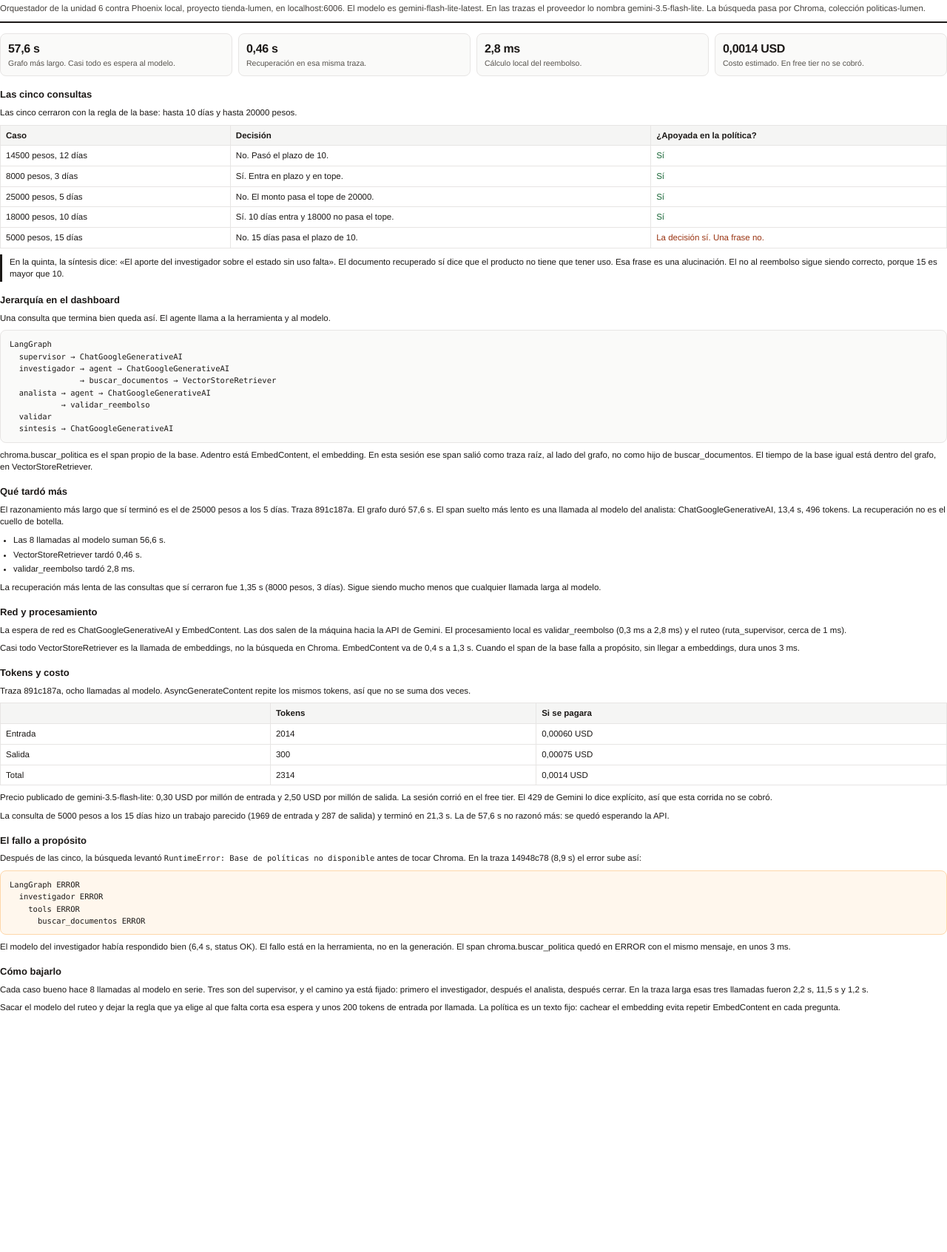
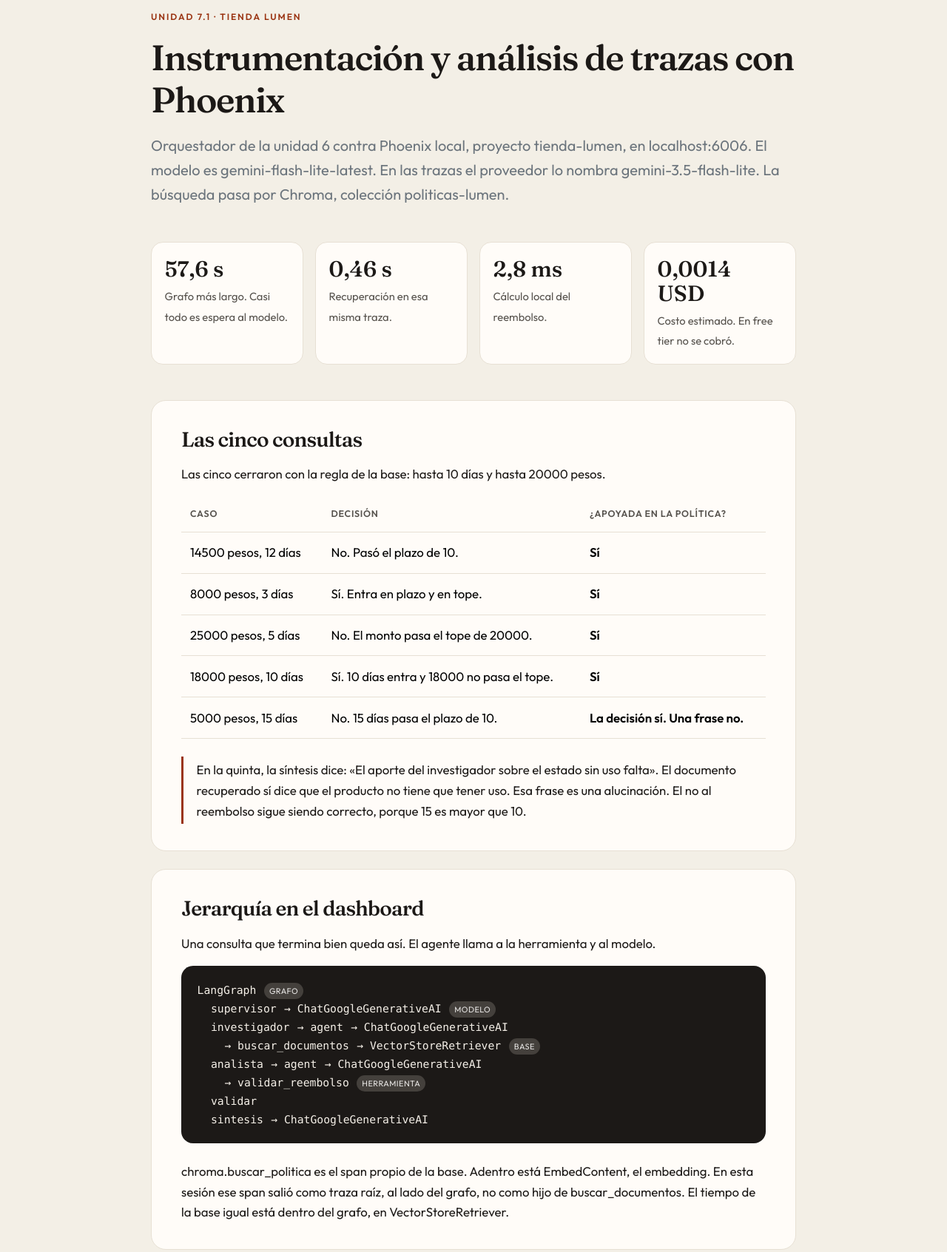
Before and after one commit to francocastro204/trazas-tienda-lumen, a plain HTML site: page index.html in a window 1280 px wide. Shown: the part 51-1744 px from the top of the page at 74% size. Before the commit the page ends 1430 px from the top, so only its background shows below. Drawn offline with nearby package versions, Linux system fonts and the light colour scheme.

Commit message:
Dale aire y un diseño con Bootstrap al informe.
Co-authored-by: Cursor <cursoragent@cursor.com>

```diff
--- a/index.html
+++ b/index.html
@@ -2,147 +2,224 @@
 <html lang="es">
 <head>
   <meta charset="utf-8" />
+  <meta name="viewport" content="width=device-width, initial-scale=1" />
   <title>Instrumentación y análisis de trazas con Phoenix</title>
+  <link rel="preconnect" href="https://fonts.googleapis.com" />
+  <link rel="preconnect" href="https://fonts.gstatic.com" crossorigin />
+  <link href="https://fonts.googleapis.com/css2?family=Fraunces:opsz,wght@9..144,560;9..144,650&family=Outfit:wght@400;500;600&display=swap" rel="stylesheet" />
+  <link href="https://cdn.jsdelivr.net/npm/bootstrap@5.3.3/dist/css/bootstrap.min.css" rel="stylesheet" />
   <style>
-    @page { size: A4; margin: 14mm 14mm 16mm; }
-    * { box-sizing: border-box; }
+    :root {
+      --ink: #1c1917;
+      --muted: #57534e;
+      --paper: #f3efe6;
+      --card: #fffcf8;
+      --line: #e7e0d4;
+      --copper: #9a3412;
+      --ok: #166534;
+    }
     body {
-      margin: 0;
-      font-family: "Helvetica Neue", Helvetica, Arial, sans-serif;
-      color: #1c1917;
-      font-size: 11.5px;
-      line-height: 1.45;
-      -webkit-print-color-adjust: exact;
-      print-color-adjust: exact;
+      background: var(--paper);
+      color: var(--ink);
+      font-family: Outfit, "Helvetica Neue", sans-serif;
+      font-size: 1.05rem;
+      line-height: 1.65;
     }
-    header {
-      border-bottom: 2px solid #1c1917;
-      padding-bottom: 10px;
-      margin-bottom: 14px;
+    h1, h2, .display {
+      font-family: Fraunces, Georgia, serif;
+      letter-spacing: -0.03em;
     }
+    .page { max-width: 920px; }
     .kicker {
-      font-size: 10px;
-      letter-spacing: 0.08em;
+      letter-spacing: 0.16em;
       text-transform: uppercase;
-      color: #78716c;
-      margin: 0 0 4px;
+      font-size: 0.75rem;
+      font-weight: 600;
+      color: var(--copper);
     }
-    h1 { font-size: 20px; margin: 0 0 6px; font-weight: 650; letter-spacing: -0.02em; }
-    h2 { font-size: 13px; margin: 16px 0 6px; font-weight: 650; }
-    p { margin: 0 0 8px; }
-    .lead { margin: 0; color: #44403c; }
-    .stats { display: flex; gap: 8px; margin: 14px 0 4px; }
+    .sheet {
+      background: var(--card);
+      border: 1px solid var(--line);
+      border-radius: 1.25rem;
+      padding: 1.75rem 1.5rem;
+    }
+    @media (min-width: 768px) {
+      .sheet { padding: 2.25rem 2.5rem; }
+    }
     .stat {
-      flex: 1;
-      border: 1px solid #e7e5e4;
-      border-radius: 8px;
-      padding: 8px 10px;
-      background: #fafaf9;
+      background: var(--card);
+      border: 1px solid var(--line);
+      border-radius: 1rem;
+      padding: 1.25rem 1.1rem 1.1rem;
+      height: 100%;
     }
-    .stat b { display: block; font-size: 16px; letter-spacing: -0.02em; }
-    .stat span { color: #57534e; font-size: 10.5px; }
-    table { border-collapse: collapse; width: 100%; margin: 6px 0 8px; }
-    th, td { border: 1px solid #e7e5e4; padding: 5px 7px; text-align: left; vertical-align: top; }
-    th { background: #f5f5f4; font-weight: 650; }
-    .si { color: #166534; }
-    .parcial { color: #9a3412; }
-    .arbol, .error {
-      font-family: "SF Mono", ui-monospace, Menlo, Consolas, monospace;
-      font-size: 10.5px;
-      line-height: 1.55;
-      background: #fafaf9;
-      border: 1px solid #e7e5e4;
-      border-radius: 8px;
-      padding: 10px 12px;
-      margin: 6px 0 8px;
-      white-space: pre;
+    .stat b {
+      display: block;
+      font-family: Fraunces, Georgia, serif;
+      font-size: 1.85rem;
+      font-weight: 560;
+      line-height: 1.1;
+      margin-bottom: 0.35rem;
     }
-    .error { background: #fff7ed; border-color: #fed7aa; }
-    ul { margin: 4px 0 8px; padding-left: 18px; }
-    li { margin: 0 0 3px; }
-    .nota {
-      border-left: 3px solid #1c1917;
-      padding: 2px 0 2px 10px;
-      margin: 8px 0;
+    .stat span { color: var(--muted); font-size: 0.92rem; }
+    .table { --bs-table-bg: transparent; }
+    .table > :not(caption) > * > * {
+      padding: 0.85rem 0.75rem;
+      border-bottom-color: var(--line);
     }
+    .table thead th {
+      font-size: 0.78rem;
+      letter-spacing: 0.06em;
+      text-transform: uppercase;
+      color: var(--muted);
+      font-weight: 600;
+      border-bottom-width: 1px;
+    }
+    .ok { color: var(--ok); font-weight: 600; }
+    .parcial { color: var(--copper); font-weight: 600; }
+    .callout {
+      border-left: 3px solid var(--copper);
+      padding: 0.25rem 0 0.25rem 1.1rem;
+      color: var(--ink);
+    }
+    .trace {
+      background: #1c1917;
+      color: #f5f0e8;
+      border-radius: 1rem;
+      padding: 1.25rem 1.35rem;
+      font-family: ui-monospace, "SF Mono", Menlo, Consolas, monospace;
+      font-size: 0.92rem;
+      line-height: 1.7;
+    }
+    .trace .rowline { display: flex; gap: 0.65rem; align-items: baseline; }
+    .trace .d1 { padding-left: 1.15rem; }
+    .trace .d2 { padding-left: 2.3rem; }
+    .trace .d3 { padding-left: 3.45rem; }
+    .pill {
+      font-family: Outfit, sans-serif;
+      font-size: 0.68rem;
+      letter-spacing: 0.04em;
+      text-transform: uppercase;
+      border-radius: 999px;
+      padding: 0.1rem 0.45rem;
+      background: #44403c;
+      color: #e7e5e4;
+    }
+    .pill.bad { background: #9a3412; color: #fff7ed; }
+    .pill.good { background: #365314; color: #ecfccb; }
+    .trace-error { background: #431407; }
     code {
-      font-family: "SF Mono", ui-monospace, Menlo, Consolas, monospace;
-      font-size: 10.5px;
+      font-family: ui-monospace, "SF Mono", Menlo, Consolas, monospace;
+      font-size: 0.92em;
+      color: var(--copper);
     }
+    footer { color: var(--muted); font-size: 0.9rem; }
   </style>
 </head>
 <body>
-  <header>
-    <p class="kicker">Unidad 7.1 · Tienda Lumen</p>
-    <h1>Instrumentación y análisis de trazas con Phoenix</h1>
-    <p class="lead">Orquestador de la unidad 6 contra Phoenix local, proyecto tienda-lumen, en localhost:6006. El modelo es gemini-flash-lite-latest. En las trazas el proveedor lo nombra gemini-3.5-flash-lite. La búsqueda pasa por Chroma, colección politicas-lumen.</p>
+  <main class="page mx-auto px-3 px-md-4 py-5 my-md-3">
+    <header class="mb-5">
+      <p class="kicker mb-3">Unidad 7.1 · Tienda Lumen</p>
+      <h1 class="display-5 mb-3">Instrumentación y análisis de trazas con Phoenix</h1>
+      <p class="lead fs-5 text-secondary mb-0">Orquestador de la unidad 6 contra Phoenix local, proyecto tienda-lumen, en localhost:6006. El modelo es gemini-flash-lite-latest. En las trazas el proveedor lo nombra gemini-3.5-flash-lite. La búsqueda pasa por Chroma, colección politicas-lumen.</p>
     </header>
 
-  <div class="stats">
-    <div class="stat"><b>57,6 s</b><span>Grafo más largo. Casi todo es espera al modelo.</span></div>
-    <div class="stat"><b>0,46 s</b><span>Recuperación en esa misma traza.</span></div>
-    <div class="stat"><b>2,8 ms</b><span>Cálculo local del reembolso.</span></div>
-    <div class="stat"><b>0,0014 USD</b><span>Costo estimado. En free tier no se cobró.</span></div>
+    <section class="row g-3 mb-5">
+      <div class="col-6 col-lg-3"><div class="stat"><b>57,6 s</b><span>Grafo más largo. Casi todo es espera al modelo.</span></div></div>
+      <div class="col-6 col-lg-3"><div class="stat"><b>0,46 s</b><span>Recuperación en esa misma traza.</span></div></div>
+      <div class="col-6 col-lg-3"><div class="stat"><b>2,8 ms</b><span>Cálculo local del reembolso.</span></div></div>
+      <div class="col-6 col-lg-3"><div class="stat"><b>0,0014 USD</b><span>Costo estimado. En free tier no se cobró.</span></div></div>
+    </section>
+
+    <section class="sheet mb-4">
+      <h2 class="h3 mb-3">Las cinco consultas</h2>
+      <p>Las cinco cerraron con la regla de la base: hasta 10 días y hasta 20000 pesos.</p>
+      <div class="table-responsive">
+        <table class="table align-middle mb-4">
+          <thead>
+            <tr><th>Caso</th><th>Decisión</th><th>¿Apoyada en la política?</th></tr>
+          </thead>
+          <tbody>
+            <tr><td>14500 pesos, 12 días</td><td>No. Pasó el plazo de 10.</td><td class="ok">Sí</td></tr>
+            <tr><td>8000 pesos, 3 días</td><td>Sí. Entra en plazo y en tope.</td><td class="ok">Sí</td></tr>
+            <tr><td>25000 pesos, 5 días</td><td>No. El monto pasa el tope de 20000.</td><td class="ok">Sí</td></tr>
+            <tr><td>18000 pesos, 10 días</td><td>Sí. 10 días entra y 18000 no pasa el tope.</td><td class="ok">Sí</td></tr>
+            <tr><td>5000 pesos, 15 días</td><td>No. 15 días pasa el plazo de 10.</td><td class="parcial">La decisión sí. Una frase no.</td></tr>
+          </tbody>
+        </table>
       </div>
+      <p class="callout mb-0">En la quinta, la síntesis dice: «El aporte del investigador sobre el estado sin uso falta». El documento recuperado sí dice que el producto no tiene que tener uso. Esa frase es una alucinación. El no al reembolso sigue siendo correcto, porque 15 es mayor que 10.</p>
+    </section>
 
-  <h2>Las cinco consultas</h2>
-  <p>Las cinco cerraron con la regla de la base: hasta 10 días y hasta 20000 pesos.</p>
-  <table>
-    <tr><th>Caso</th><th>Decisión</th><th>¿Apoyada en la política?</th></tr>
-    <tr><td>14500 pesos, 12 días</td><td>No. Pasó el plazo de 10.</td><td class="si">Sí</td></tr>
-    <tr><td>8000 pesos, 3 días</td><td>Sí. Entra en plazo y en tope.</td><td class="si">Sí</td></tr>
-    <tr><td>25000 pesos, 5 días</td><td>No. El monto pasa el tope de 20000.</td><td class="si">Sí</td></tr>
-    <tr><td>18000 pesos, 10 días</td><td>Sí. 10 días entra y 18000 no pasa el tope.</td><td class="si">Sí</td></tr>
-    <tr><td>5000 pesos, 15 días</td><td>No. 15 días pasa el plazo de 10.</td><td class="parcial">La decisión sí. Una frase no.</td></tr>
-  </table>
-  <p class="nota">En la quinta, la síntesis dice: «El aporte del investigador sobre el estado sin uso falta». El documento recuperado sí dice que el producto no tiene que tener uso. Esa frase es una alucinación. El no al reembolso sigue siendo correcto, porque 15 es mayor que 10.</p>
+    <section class="sheet mb-4">
+      <h2 class="h3 mb-3">Jerarquía en el dashboard</h2>
+      <p>Una consulta que termina bien queda así. El agente llama a la herramienta y al modelo.</p>
+      <div class="trace mb-4">
+        <div class="rowline"><span>LangGraph</span> <span class="pill">grafo</span></div>
+        <div class="rowline d1"><span>supervisor</span> <span>→ ChatGoogleGenerativeAI</span> <span class="pill">modelo</span></div>
+        <div class="rowline d1"><span>investigador</span> <span>→ agent</span> <span>→ ChatGoogleGenerativeAI</span></div>
+        <div class="rowline d2"><span>→ buscar_documentos</span> <span>→ VectorStoreRetriever</span> <span class="pill">base</span></div>
+        <div class="rowline d1"><span>analista</span> <span>→ agent</span> <span>→ ChatGoogleGenerativeAI</span></div>
+        <div class="rowline d2"><span>→ validar_reembolso</span> <span class="pill">herramienta</span></div>
+        <div class="rowline d1"><span>validar</span></div>
+        <div class="rowline d1"><span>sintesis</span> <span>→ ChatGoogleGenerativeAI</span></div>
+      </div>
+      <p class="mb-0">chroma.buscar_politica es el span propio de la base. Adentro está EmbedContent, el embedding. En esta sesión ese span salió como traza raíz, al lado del grafo, no como hijo de buscar_documentos. El tiempo de la base igual está dentro del grafo, en VectorStoreRetriever.</p>
+    </section>
 
-  <h2>Jerarquía en el dashboard</h2>
-  <p>Una consulta que termina bien queda así. El agente llama a la herramienta y al modelo.</p>
-  <div class="arbol">LangGraph
-  supervisor → ChatGoogleGenerativeAI
-  investigador → agent → ChatGoogleGenerativeAI
-               → buscar_documentos → VectorStoreRetriever
-  analista → agent → ChatGoogleGenerativeAI
-           → validar_reembolso
-  validar
-  sintesis → ChatGoogleGenerativeAI</div>
-  <p>chroma.buscar_politica es el span propio de la base. Adentro está EmbedContent, el embedding. En esta sesión ese span salió como traza raíz, al lado del grafo, no como hijo de buscar_documentos. El tiempo de la base igual está dentro del grafo, en VectorStoreRetriever.</p>
-
-  <h2>Qué tardó más</h2>
+    <section class="sheet mb-4">
+      <h2 class="h3 mb-3">Qué tardó más</h2>
       <p>El razonamiento más largo que sí terminó es el de 25000 pesos a los 5 días. Traza 891c187a. El grafo duró 57,6 s. El span suelto más lento es una llamada al modelo del analista: ChatGoogleGenerativeAI, 13,4 s, 496 tokens. La recuperación no es el cuello de botella.</p>
-  <ul>
+      <ul class="mb-3">
         <li>Las 8 llamadas al modelo suman 56,6 s.</li>
         <li>VectorStoreRetriever tardó 0,46 s.</li>
         <li>validar_reembolso tardó 2,8 ms.</li>
       </ul>
-  <p>La recuperación más lenta de las consultas que sí cerraron fue 1,35 s (8000 pesos, 3 días). Sigue siendo mucho menos que cualquier llamada larga al modelo.</p>
+      <p class="mb-0">La recuperación más lenta de las consultas que sí cerraron fue 1,35 s (8000 pesos, 3 días). Sigue siendo mucho menos que cualquier llamada larga al modelo.</p>
+    </section>
 
-  <h2>Red y procesamiento</h2>
+    <section class="sheet mb-4">
+      <h2 class="h3 mb-3">Red y procesamiento</h2>
       <p>La espera de red es ChatGoogleGenerativeAI y EmbedContent. Las dos salen de la máquina hacia la API de Gemini. El procesamiento local es validar_reembolso (0,3 ms a 2,8 ms) y el ruteo (ruta_supervisor, cerca de 1 ms).</p>
-  <p>Casi todo VectorStoreRetriever es la llamada de embeddings, no la búsqueda en Chroma. EmbedContent va de 0,4 s a 1,3 s. Cuando el span de la base falla a propósito, sin llegar a embeddings, dura unos 3 ms.</p>
+      <p class="mb-0">Casi todo VectorStoreRetriever es la llamada de embeddings, no la búsqueda en Chroma. EmbedContent va de 0,4 s a 1,3 s. Cuando el span de la base falla a propósito, sin llegar a embeddings, dura unos 3 ms.</p>
+    </section>
 
-  <h2>Tokens y costo</h2>
+    <section class="sheet mb-4">
+      <h2 class="h3 mb-3">Tokens y costo</h2>
       <p>Traza 891c187a, ocho llamadas al modelo. AsyncGenerateContent repite los mismos tokens, así que no se suma dos veces.</p>
-  <table>
-    <tr><th></th><th>Tokens</th><th>Si se pagara</th></tr>
+      <div class="table-responsive">
+        <table class="table mb-4">
+          <thead><tr><th></th><th>Tokens</th><th>Si se pagara</th></tr></thead>
+          <tbody>
             <tr><td>Entrada</td><td>2014</td><td>0,00060 USD</td></tr>
             <tr><td>Salida</td><td>300</td><td>0,00075 USD</td></tr>
             <tr><td>Total</td><td>2314</td><td>0,0014 USD</td></tr>
+          </tbody>
         </table>
+      </div>
       <p>Precio publicado de gemini-3.5-flash-lite: 0,30 USD por millón de entrada y 2,50 USD por millón de salida. La sesión corrió en el free tier. El 429 de Gemini lo dice explícito, así que esta corrida no se cobró.</p>
-  <p>La consulta de 5000 pesos a los 15 días hizo un trabajo parecido (1969 de entrada y 287 de salida) y terminó en 21,3 s. La de 57,6 s no razonó más: se quedó esperando la API.</p>
+      <p class="mb-0">La consulta de 5000 pesos a los 15 días hizo un trabajo parecido (1969 de entrada y 287 de salida) y terminó en 21,3 s. La de 57,6 s no razonó más: se quedó esperando la API.</p>
+    </section>
 
-  <h2>El fallo a propósito</h2>
+    <section class="sheet mb-4">
+      <h2 class="h3 mb-3">El fallo a propósito</h2>
       <p>Después de las cinco, la búsqueda levantó <code>RuntimeError: Base de políticas no disponible</code> antes de tocar Chroma. En la traza 14948c78 (8,9 s) el error sube así:</p>
-  <div class="error">LangGraph ERROR
-  investigador ERROR
-    tools ERROR
-      buscar_documentos ERROR</div>
-  <p>El modelo del investigador había respondido bien (6,4 s, status OK). El fallo está en la herramienta, no en la generación. El span chroma.buscar_politica quedó en ERROR con el mismo mensaje, en unos 3 ms.</p>
+      <div class="trace trace-error mb-4">
+        <div class="rowline"><span>LangGraph</span> <span class="pill bad">error</span></div>
+        <div class="rowline d1"><span>investigador</span> <span class="pill bad">error</span></div>
+        <div class="rowline d2"><span>tools</span> <span class="pill bad">error</span></div>
+        <div class="rowline d3"><span>buscar_documentos</span> <span class="pill bad">error</span></div>
+      </div>
+      <p class="mb-0">El modelo del investigador había respondido bien (6,4 s, status OK). El fallo está en la herramienta, no en la generación. El span chroma.buscar_politica quedó en ERROR con el mismo mensaje, en unos 3 ms.</p>
+    </section>
 
-  <h2>Cómo bajarlo</h2>
+    <section class="sheet mb-5">
+      <h2 class="h3 mb-3">Cómo bajarlo</h2>
       <p>Cada caso bueno hace 8 llamadas al modelo en serie. Tres son del supervisor, y el camino ya está fijado: primero el investigador, después el analista, después cerrar. En la traza larga esas tres llamadas fueron 2,2 s, 11,5 s y 1,2 s.</p>
-  <p>Sacar el modelo del ruteo y dejar la regla que ya elige al que falta corta esa espera y unos 200 tokens de entrada por llamada. La política es un texto fijo: cachear el embedding evita repetir EmbedContent en cada pregunta.</p>
+      <p class="mb-0">Sacar el modelo del ruteo y dejar la regla que ya elige al que falta corta esa espera y unos 200 tokens de entrada por llamada. La política es un texto fijo: cachear el embedding evita repetir EmbedContent en cada pregunta.</p>
+    </section>
+
+    <footer class="pb-4">Phoenix local · proyecto tienda-lumen · unidad 7.1</footer>
+  </main>
 </body>
 </html>
```
Lines whose indentation alone changed are shown as unchanged.
